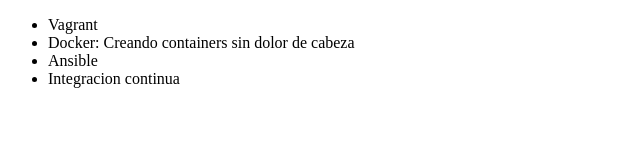
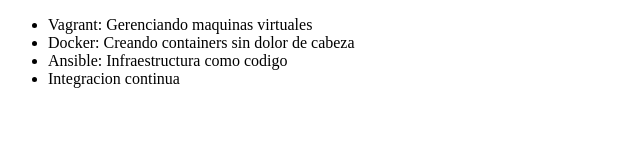
Before and after one commit to Jmartinez428/alura-git, a plain HTML site: page index.html in a window 1280 px wide. Shown: the whole page, without its empty margins (0-640 px from the left). Drawn offline with Linux system fonts and the light colour scheme.

Commit message:
Cambiando el nombre del curso de Ansible

```diff
--- a/index.html
+++ b/index.html
@@ -6,9 +6,9 @@
 </head>
 <body>
      <ul>
-         <li> Vagrant </li>
+         <li> Vagrant: Gerenciando maquinas virtuales</li>
          <li> Docker: Creando containers sin dolor de cabeza </li>
-         <li> Ansible </li>
+         <li> Ansible: Infraestructura como codigo</li>
          <li> Integracion continua </li>
      </ul>
 </body>
```
